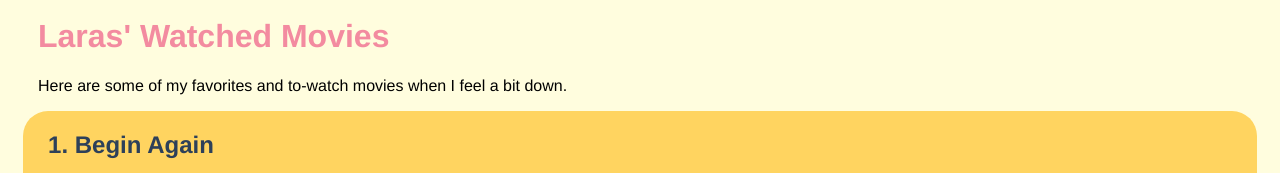
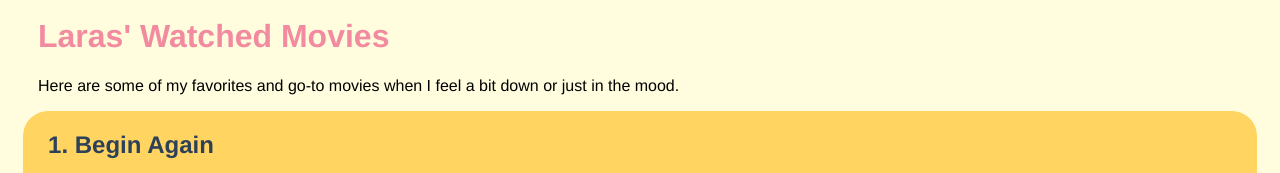
Before and after one commit to lxras/percobaan, a plain HTML site: page reviews.html in a window 1280 px wide. Shown: the part 219-392 px from the top of the page. Drawn offline with Linux system fonts and the light colour scheme.

Commit message:
Update reviews.html

```diff
--- a/reviews.html
+++ b/reviews.html
@@ -38,7 +38,7 @@
   <div class="movierecs">
 
     <h1>Laras' Watched Movies</h1>
-    <p>Here are some of my favorites and to-watch movies when I feel a bit down.</p>
+    <p>Here are some of my favorites and go-to movies when I feel a bit down or just in the mood.</p>
 
   </div>
   <div class="beginagain">
```
